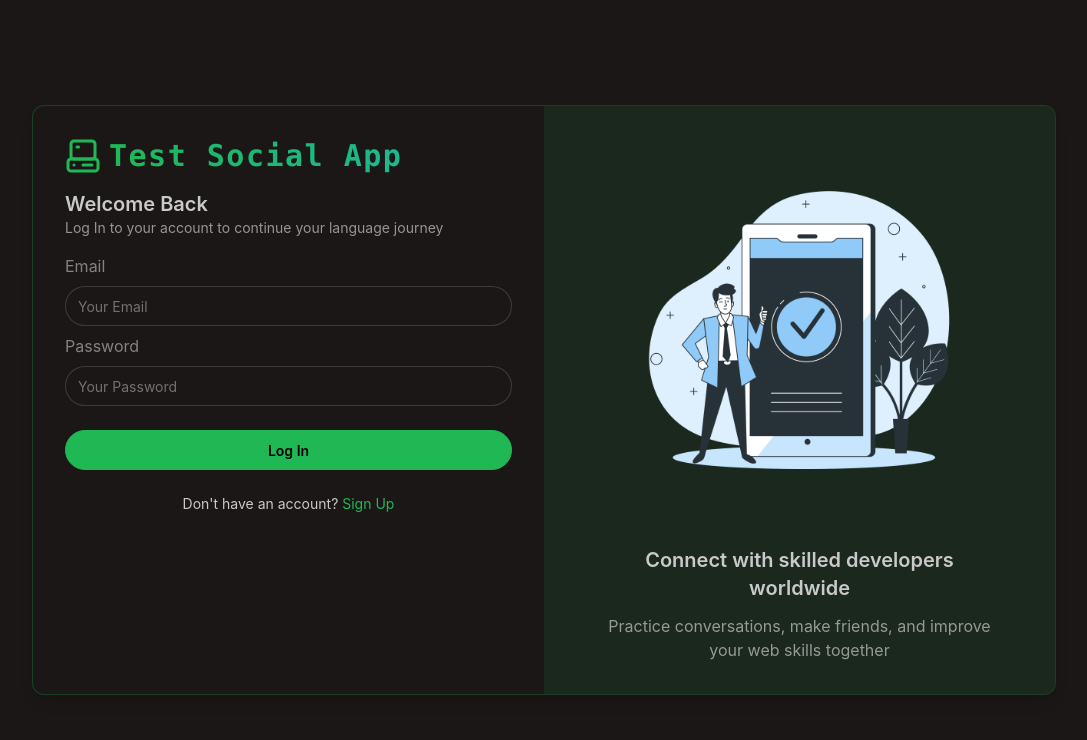
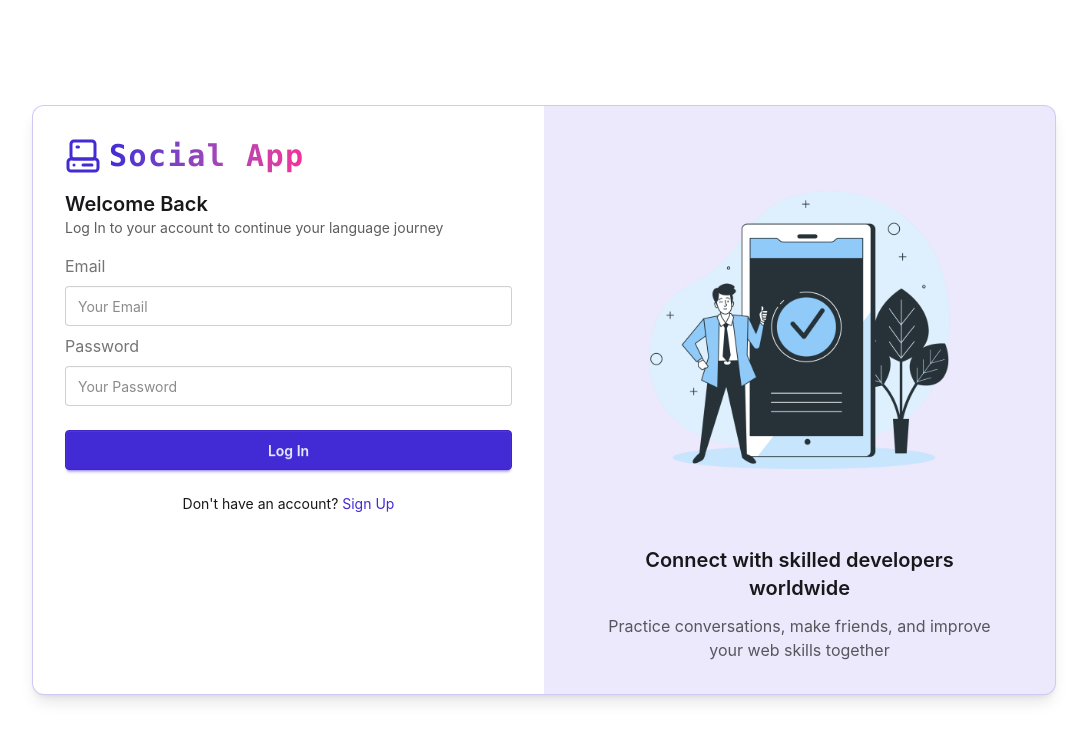
Before and after one commit to bbs220/Diligent-Scholars, a React (Vite) app in the folder client/: page /login in a window 1280 px wide. Shown: the top 740 px of the page, without its empty margins (96-1183 px from the left). Built offline with nearby package versions, Linux system fonts and the light colour scheme; no server answers.

Commit message:
use themes

```diff
--- a/client/src/App.tsx
+++ b/client/src/App.tsx
@@ -10,9 +10,12 @@ import ChatPage from "./pages/ChatPage";
 import PageLoader from "./components/PageLoader";
 import useAuthUser from "./hooks/useAuthUser";
 import Layout from "./components/Layout";
+import { useThemeStore } from "./stores/useThemeStore";
 
 function App() {
   const { isLoading, authUser } = useAuthUser();
+
+  const { theme } = useThemeStore();
 
   const isAuthenticated = Boolean(authUser);
 
@@ -27,7 +30,7 @@ function App() {
   }
 
   return (
-    <div className="h-screen" data-theme="forest">
+    <div className="h-screen" data-theme={theme}>
       <Routes>
         <Route
           path="/"
--- a/client/src/pages/LogInPage.tsx
+++ b/client/src/pages/LogInPage.tsx
@@ -3,6 +3,7 @@ import { Link } from "react-router";
 import { ComputerIcon } from "lucide-react";
 import useLogIn from "../hooks/useLogIn";
 import type { typeLogInData } from "../types/typesCollection";
+import { useThemeStore } from "../stores/useThemeStore";
 
 const LogInPage = () => {
   const [logInData, setLogInData] = useState<typeLogInData>({
@@ -11,6 +12,8 @@ const LogInPage = () => {
   });
 
   const { logInMutation, isPending } = useLogIn();
+
+  const { theme } = useThemeStore();
 
   const handleLogIn = (e: React.SubmitEvent) => {
     e.preventDefault();
@@ -21,7 +24,7 @@ const LogInPage = () => {
   return (
     <div
       className="h-screen flex items-center justify-center p-4 sm:p-6 md:p-8"
-      data-theme="forest"
+      data-theme={theme}
     >
       <div className="border border-primary/25 flex flex-col lg:flex-row w-full max-w-5xl mx-auto bg-base-100 rounded-xl shadow-lg overflow-hidden">
         {/* login sections */}
@@ -30,7 +33,7 @@ const LogInPage = () => {
           <div className="mb-4 flex items-center justify-start gap-2">
             <ComputerIcon className="size-9 text-primary" />
             <span className="text-3xl font-bold font-mono bg-clip-text text-transparent bg-linear-to-r from-primary to-secondary  tracking-wider">
-              Test Social App
+              Social App
             </span>
           </div>
 
--- a/client/src/pages/SignUpPage.tsx
+++ b/client/src/pages/SignUpPage.tsx
@@ -3,6 +3,7 @@ import { Computer } from "lucide-react";
 import { Link } from "react-router";
 import useSignUp from "../hooks/useSignUp";
 import type { typeSignUpData } from "../types/typesCollection";
+import { useThemeStore } from "../stores/useThemeStore";
 
 const SignUpPage = () => {
   const [signUpData, setSignUpData] = useState<typeSignUpData>({
@@ -13,6 +14,8 @@ const SignUpPage = () => {
 
   const { signUpMutation, isPending } = useSignUp();
 
+  const { theme } = useThemeStore();
+
   const handleSignUp = (e: React.SubmitEvent) => {
     e.preventDefault();
 
@@ -22,7 +25,7 @@ const SignUpPage = () => {
   return (
     <div
       className="h-screen flex items-center justify-center p-4 sm:p-6 md:p-8"
-      data-theme="forest"
+      data-theme={theme}
     >
       <div className="border border-primary/25 flex flex-col lg:flex-row w-full max-w-5xl mx-auto bg-base-100 rounded-xl shadow-lg overflow-hidden">
         {/* form section */}
@@ -31,7 +34,7 @@ const SignUpPage = () => {
           <div className="mb-4 flex items-center justify-start gap-2">
             <Computer className="size-9 text-primary" />
             <span className="text-3xl font-bold font-mono bg-clip-text text-transparent bg-linear-to-r from-primary to-secondary tracking-wider">
-              Test Social App
+              Social App
             </span>
           </div>
           {/* form */}
```
